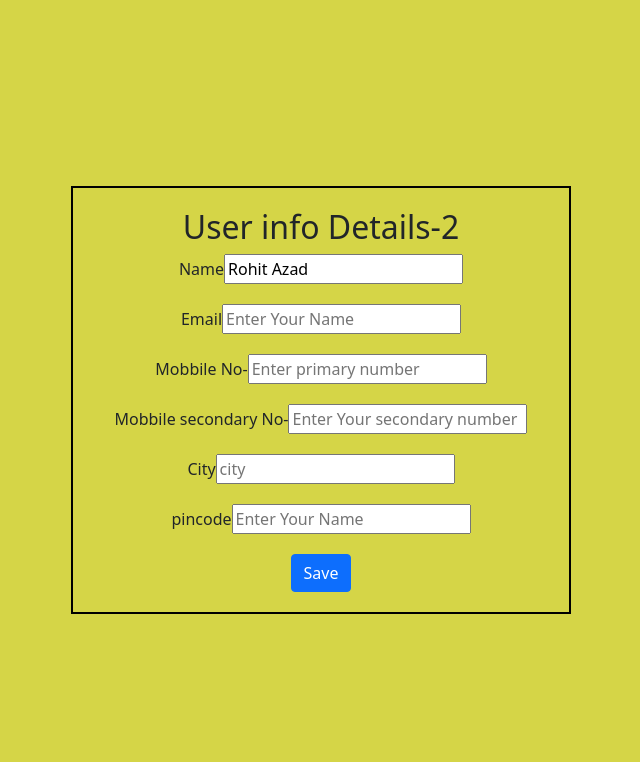
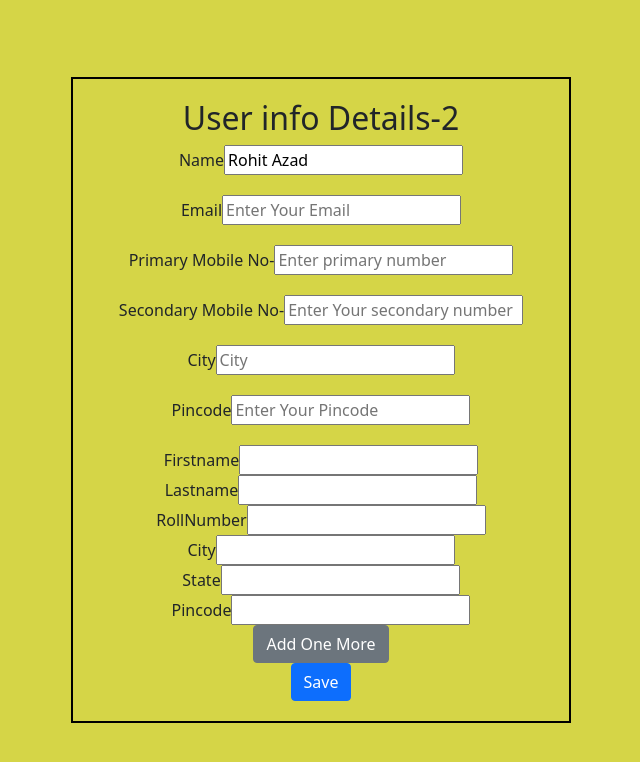
Before and after one commit to sharmasuper/EntityProjectCRUD, a React (Vite) app: page / in a window 1280 px wide. Shown: the top 762 px of the page, without its empty margins (319-959 px from the left). Built offline with nearby package versions, Linux system fonts and the light colour scheme.

Commit message:
dynmic form

```diff
--- a/src/Components/Students/UserInfoValidation.jsx
+++ b/src/Components/Students/UserInfoValidation.jsx
@@ -1,27 +1,41 @@
 import React from 'react';
-import { useForm } from "react-hook-form";
-import axios from 'axios'
+import { useForm, useFieldArray } from "react-hook-form";
 import { DevTool } from '@hookform/devtools';
+
 let Render = 0;
 
-function UserInfoValidation({data}) {
+function UserInfoValidation({ data }) {
   const form = useForm({
-    defaultValues : {
-        name : "Rohit Azad",
-        Email : '',
-        number : ['',''],
-        address : {
-            city : '',
-            pincode : ''
+    defaultValues: {
+      name: "Rohit Azad",
+      Email: '',
+      number: ['', ''],
+      address: {
+        city: '',
+        pincode: ''
+      },
+      anotherPhoneNumber: [{
+        firstname: '',
+        LastName: "",
+        RollNumber: "",
+        address: [
+          {
+            city: "",
+            state: "",
+            pincode: ""
           }
+        ]
+      }]
     }
+  })
 
+  const { register, control, handleSubmit, formState: { errors } } = form
+  const { fields, append, remove } = useFieldArray({
+    name: "anotherPhoneNumber",
+    control
   })
-//   console.log(form)
-  const {register,control,handleSubmit,formState :{errors}} = form
-//console.log(register("name"))
-// const {name,ref,onChange,onBlur} = register('name')
-const submit = (data) =>{
+
+  const submit = (data) => {
     console.log(data)
   }
 
@@ -31,98 +45,116 @@ const submit = (data) =>{
       <div className='userForm'>
         <h2>User info Details-{Render}</h2>
         <form className='userDetailform' onSubmit={handleSubmit(submit)}>
+          {/* Input for Name */}
           <div className='fromGroup'>
             <label>Name</label>
-        <input type='text' {...register('name',
-
-        {
-            required : {
-                value :true,
-                message : "please fill your good name"
+            <input type='text' {...register('name', {
+              required: {
+                value: true,
+                message: "please fill your good name"
               },
-            validate : (fieldValue) =>{
+              validate: (fieldValue) => {
                 return fieldValue !== 'admin' || 'please enter another value mohit js'
               }
-
-
-
-        })}  placeholder='Enter Your Name' />
-        <p className='error' style={{color:"red"}}>{errors.name?.message}</p>
+            })} placeholder='Enter Your Name' />
+            <p className='error' style={{ color: "red" }}>{errors.name?.message}</p>
           </div>
+          {/* Input for Email */}
           <div className='fromGroup'>
             <label>Email</label>
-        <input type='Email' {...register('Email',{
-            pattern :{
-                value : /[a-zA-Z0-9._%+-]+@[a-zA-Z0-9.-]+\.[a-zA-Z]{2,}$/,
-                message : "invalid Email id"
-            }
-         ,
-
-            required:{
-                value:true,
-                message:"please fill your Email"
-            }
-
-        ,
-            validate : {
-                notAdminEmail : (value) =>{
+            <input type='email' {...register('Email', {
+              pattern: {
+                value: /[a-zA-Z0-9._%+-]+@[a-zA-Z0-9.-]+\.[a-zA-Z]{2,}$/,
+                message: "invalid Email id"
+              },
+              required: {
+                value: true,
+                message: "please fill your Email"
+              },
+              validate: {
+                notAdminEmail: (value) => {
                   return value !== 'admin@admin.com' || 'Please choose another email id'
                 },
-                blockDomain : (value) =>{
-                    return  !value.endsWith('test.com') || 'this domain is not allowed'
+                blockDomain: (value) => {
+                  return !value.endsWith('test.com') || 'this domain is not allowed'
                 },
-                lengthError : (value) =>{
-                    return value.length > 6 || 'please write correct email formate'
+                lengthError: (value) => {
+                  return value.length > 6 || 'please write correct email format'
                 }
               }
-
-
-
-         })} placeholder='Enter Your Name' />
-         <p className='error' style={{color:"red"}}>{errors.Email?.message}</p>
+            })} placeholder='Enter Your Email' />
+            <p className='error' style={{ color: "red" }}>{errors.Email?.message}</p>
           </div>
+          {/* Input for Primary Mobile Number */}
           <div className='fromGroup'>
-        <label>Mobbile No-</label>
-        <input type='text' {...register('number.0',{
-            required:{
-                value:true,
-                message:"please fill your good Number"
+            <label>Primary Mobile No-</label>
+            <input type='text' {...register('number.0', {
+              required: {
+                value: true,
+                message: "please fill your good Number"
               }
-        })}  placeholder='Enter primary number' />
-         <p className='error' style={{color:"red"}}>{errors.number?.message}</p>
+            })} placeholder='Enter primary number' />
+            <p className='error' style={{ color: "red" }}>{errors.number?.message}</p>
           </div>
-
+          {/* Input for Secondary Mobile Number */}
           <div className='fromGroup'>
-        <label>Mobbile secondary No-</label>
-        <input type='text' {...register('number.1',{
-            required:{
-                value:true,
-                message:"please fill your good Number"
+            <label>Secondary Mobile No-</label>
+            <input type='text' {...register('number.1', {
+              required: {
+                value: true,
+                message: "please fill your good Number"
               }
-        })}  placeholder='Enter Your secondary number' />
-         <p className='error' style={{color:"red"}}>{errors.number?.message}</p>
+            })} placeholder='Enter Your secondary number' />
+            <p className='error' style={{ color: "red" }}>{errors.number?.message}</p>
           </div>
-
+          {/* Input for City */}
           <div className='fromGroup'>
             <label>City</label>
-        <input type='city' {...register('address.city'
-
-        )}  placeholder='city' />
-         <p className='error' style={{color:"red"}}>{errors.city?.message}</p>
+            <input type='text' {...register('address.city')} placeholder='City' />
+            <p className='error' style={{ color: "red" }}>{errors.city?.message}</p>
           </div>
-
+          {/* Input for Pincode */}
           <div className='fromGroup'>
-        <label>pincode</label>
-        <input type='text' {...register('address.pincode'
-        )}  placeholder='Enter Your Name' />
-         <p className='error' style={{color:"red"}}>{errors.pincode?.message}</p>
+            <label>Pincode</label>
+            <input type='text' {...register('address.pincode')} placeholder='Enter Your Pincode' />
+            <p className='error' style={{ color: "red" }}>{errors.pincode?.message}</p>
           </div>
-
-
-
+          {/* Dynamic Fields */}
+          <div>
+            {fields.map((field, index) => (
+              <div className='formGroup' key={index}>
+                <label>Firstname</label>
+                <input type='text' {...register(`anotherPhoneNumber.${index}.firstname`)} />
+                <br />
+                <label>Lastname</label>
+                <input type='text' {...register(`anotherPhoneNumber.${index}.LastName`)} />
+                <br />
+                <label>RollNumber</label>
+                <input type='text' {...register(`anotherPhoneNumber.${index}.RollNumber`)} />
+                <br />
+                {/* Address Fields */}
+                {field.address.map((addressField, fieldIndex) => (
+                  <div key={`${index}-${fieldIndex}`}>
+                    <label>City</label>
+                    <input type='text' {...register(`anotherPhoneNumber.${index}.address.${fieldIndex}.city`)} />
+                    <br />
+                    <label>State</label>
+                    <input type='text' {...register(`anotherPhoneNumber.${index}.address.${fieldIndex}.state`)} />
+                    <br />
+                    <label>Pincode</label>
+                    <input type='text' {...register(`anotherPhoneNumber.${index}.address.${fieldIndex}.pincode`)} />
+                    <br />
+                  </div>
+                ))}
+                {/* Add / Remove Buttons */}
+                {index > 0 && <button className='btn btn-secondary' onClick={() => remove(index)}>Remove</button>}
+              </div>
+            ))}
+            <button className='btn btn-secondary' onClick={() => append({ firstname: "", LastName: "", RollNumber: "", address: [{ state: "", city: "", pincode: "" }] })}>Add One More</button>
+          </div>
           <button className='btn btn-primary'>Save</button>
         </form>
-    <DevTool control={control}/>
+        <DevTool control={control} />
       </div>
     </>
   );
```
Lines whose indentation alone changed are shown as unchanged.
